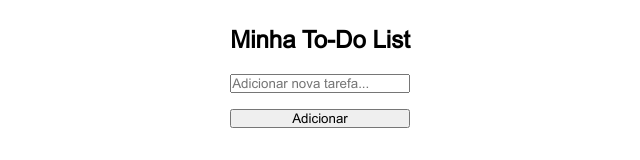
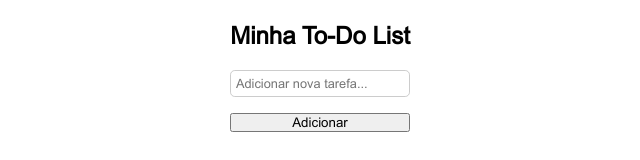
Before and after one commit to danvasquesc/to-do-list, a plain HTML site: page index.html in a window 1280 px wide. Shown: the part 323-483 px from the top of the page, without its empty margins (320-960 px from the left). Drawn offline with Linux system fonts and the light colour scheme.

Commit message:
estilizaçã do input de texto

```diff
--- a/src/css/style.css
+++ b/src/css/style.css
@@ -25,3 +25,12 @@ h1 {
   flex-direction: column;
   gap: 1rem;
 }
+
+#new-task {
+  flex: 1;
+  padding: 0.3rem;
+  font-size: 0.8rem;
+
+  border: 0.06rem solid #cccccc;
+  border-radius: 0.3rem;
+}
```
